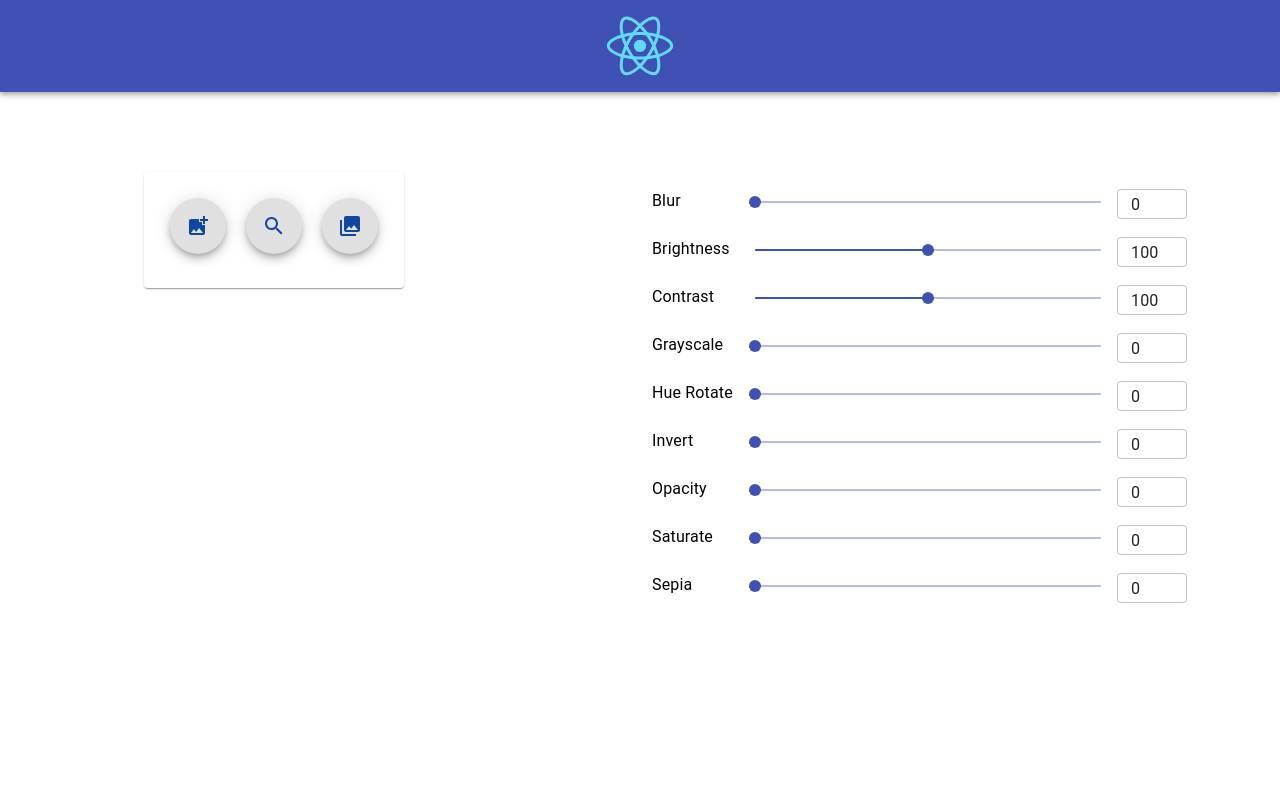
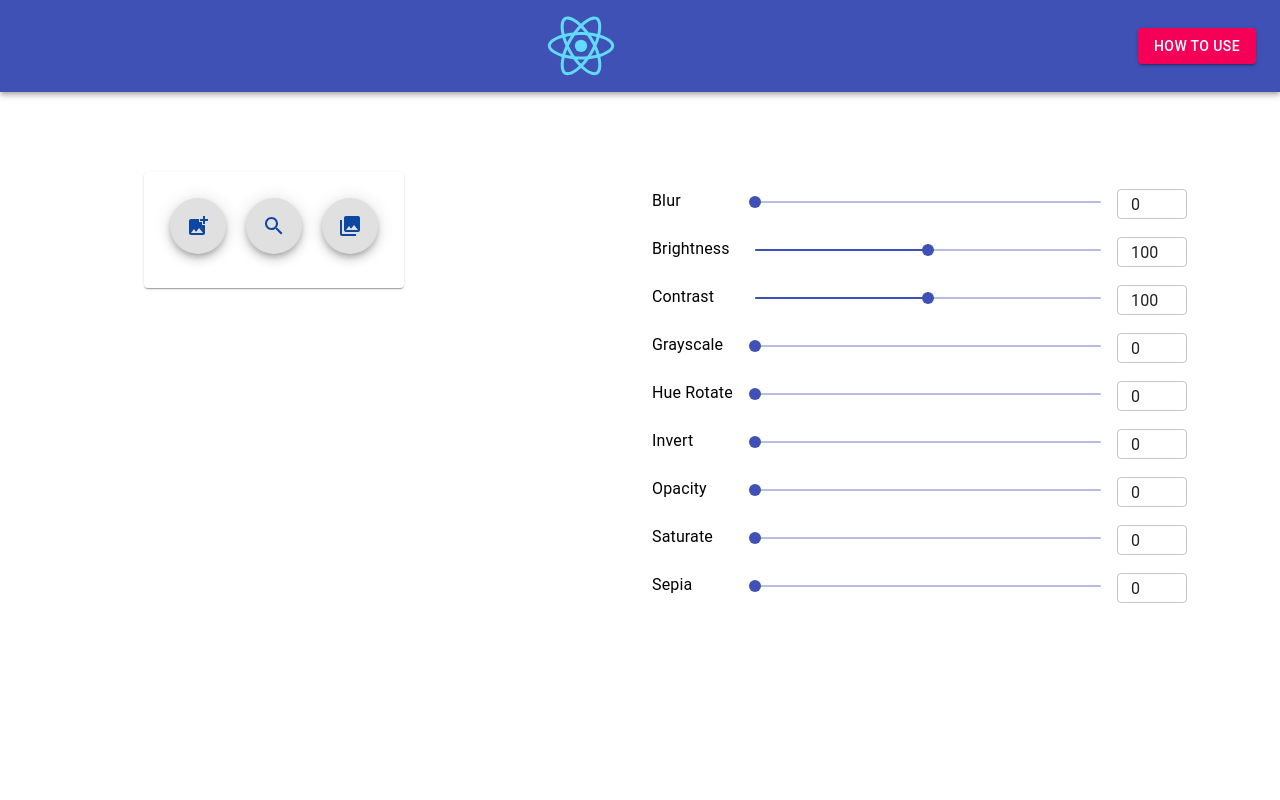
Before and after one commit to Borghese-Gladiator/image-editor, a React (Create React App) app: page / in a window 1280 px wide. Shown: the top 800 px of the page. Built offline with nearby package versions, Linux system fonts and the light colour scheme.

Commit message:
Add backdrop button for how to use

```diff
--- a/src/components/Navbar.js
+++ b/src/components/Navbar.js
@@ -4,6 +4,8 @@ import AppBar from '@material-ui/core/AppBar';
 import Button from '@material-ui/core/Button';
 import Toolbar from '@material-ui/core/Toolbar';
 import Typography from '@material-ui/core/Typography';
+import Backdrop from '@material-ui/core/Backdrop';
+import CircularProgress from '@material-ui/core/CircularProgress';
 
 const useStyles = makeStyles((theme) => ({
   grow: {
@@ -16,24 +18,32 @@ const useStyles = makeStyles((theme) => ({
       marginRight: theme.spacing(2),
     },
   },
-  flexCenter: {
-    display: 'flex',
-    alignItems: 'center',
-    justifyContent: 'center',
-  },
   logo: {
     height: '80px',
+  },
+  backdrop: {
+    zIndex: theme.zIndex.drawer + 1,
+    color: '#fff',
   },
 }));
 
 export default function PrimaryNavbar(props) {
   const classes = useStyles();
   const { logo } = props;
+  const [open, setOpen] = React.useState(false);
+  const handleClose = () => {
+    setOpen(false);
+  };
+  const handleToggle = () => {
+    setOpen(!open);
+  };
 
   return (
     <div className={classes.grow}>
       <AppBar position="static">
         <Toolbar className={classes.flexCenter}>
+
+          <div className={classes.grow} />
           <Button
             aria-label={"back to home image"}
             color="inherit"
@@ -43,7 +53,15 @@ export default function PrimaryNavbar(props) {
             </Typography>
             <img src={logo} className={classes.logo} alt="logo" />
           </Button>
+
+          <div className={classes.grow} />
+          <Button variant="contained" color="secondary" onClick={handleToggle} >
+            HOW TO USE
+          </Button>
         </Toolbar>
+        <Backdrop className={classes.backdrop} open={open} onClick={handleClose}>
+          <CircularProgress color="inherit" />
+        </Backdrop>
       </AppBar>
     </div>
   );
```
